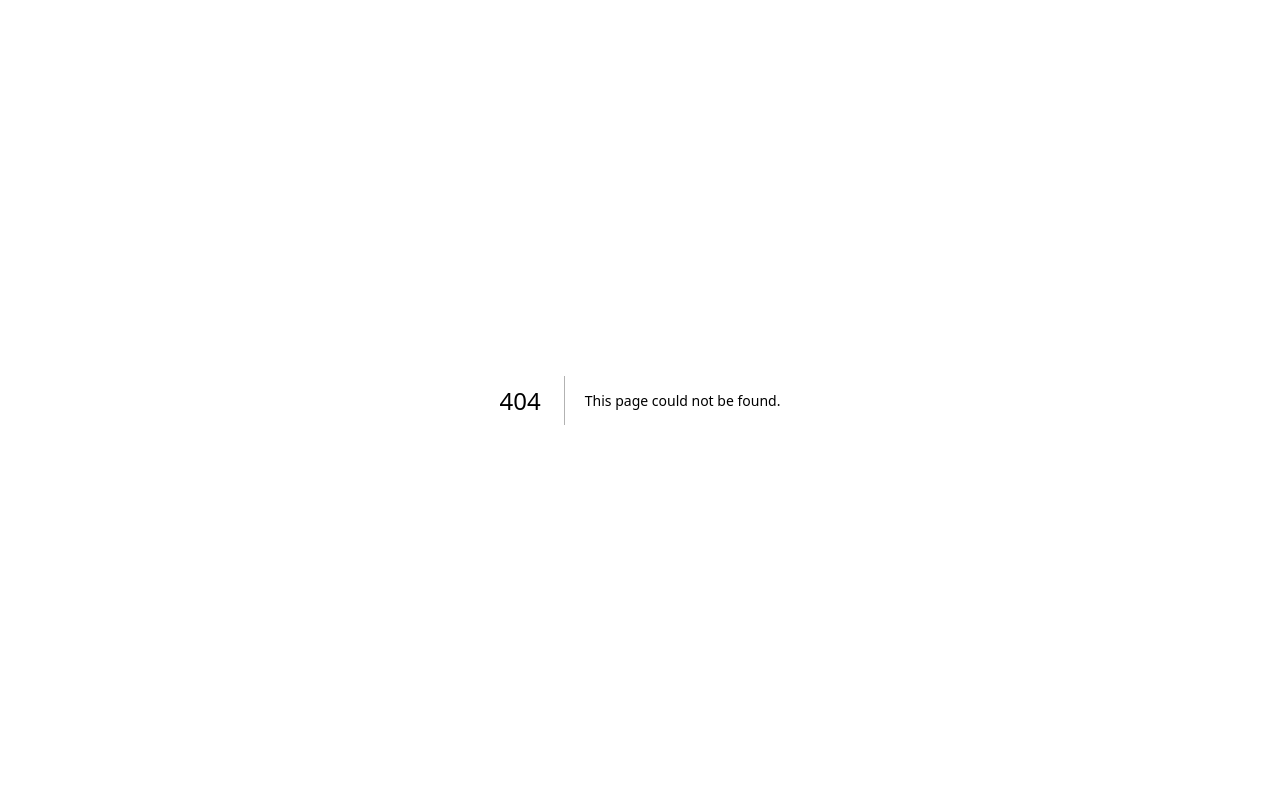
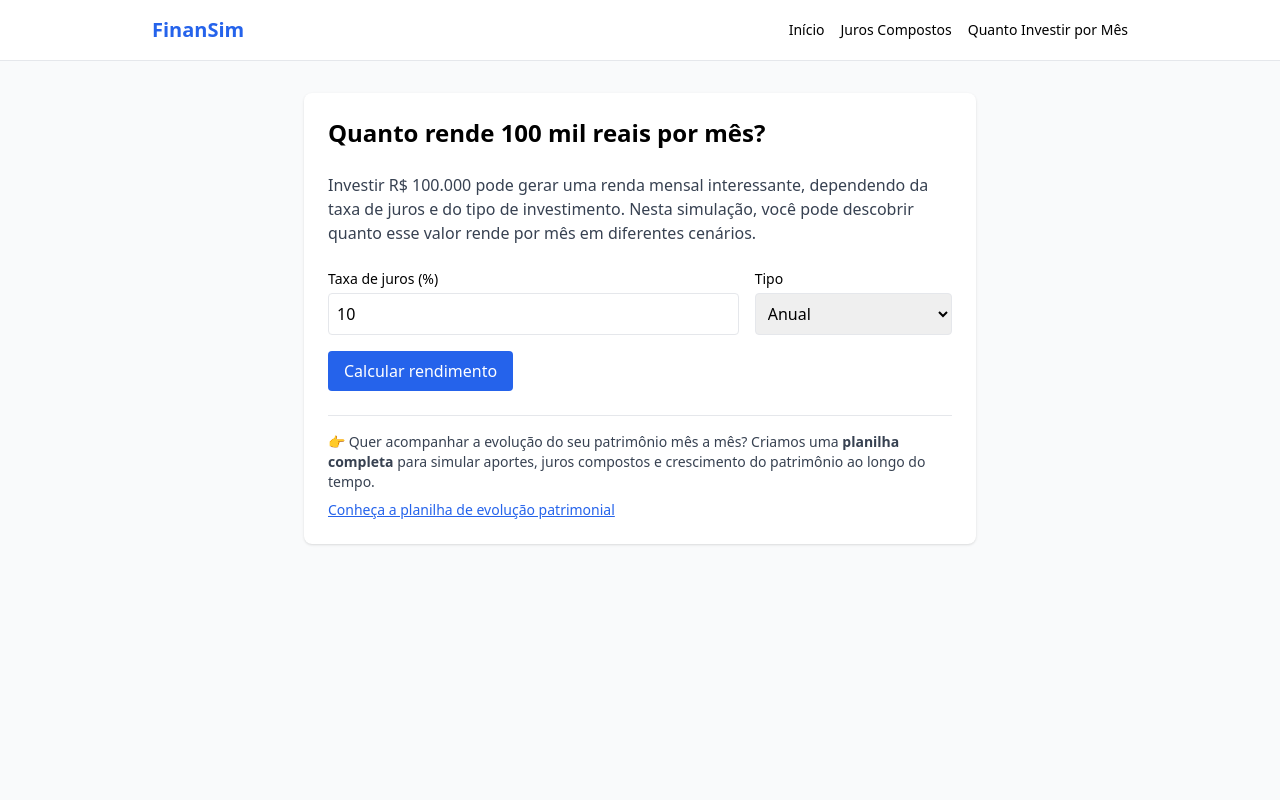
Before and after one commit to tulioqp/finansim, a Next.js app in the folder frontend/: page /quanto-rende-100-mil in a window 1280 px wide. Before the commit this address had no page. Shown: the top 800 px of the page. Built offline with nearby package versions, Linux system fonts and the light colour scheme.

Commit message:
quanto-rende-100-mil new page

```diff
--- a/frontend/pages/index.js
+++ b/frontend/pages/index.js
@@ -38,6 +38,12 @@ export default function Home() {
                 Quanto Investir por Mês
               </Link>
             </li>
+            <li>
+              <Link href="/quanto-rende-100-mil" className="text-blue-600">
+                 Quanto rende 100 mil reais por mês?
+              </Link>
+            </li>
+
           </ul>
 
           {/* Espaço para “empurrar” o conteúdo final */}
--- /dev/null
+++ b/frontend/pages/quanto-rende-100-mil.js
@@ -0,0 +1,129 @@
+import { useState } from 'react'
+import Head from 'next/head'
+import Header from '../components/Header'
+import Footer from '../components/Footer'
+
+export default function QuantoRende100Mil() {
+  const [taxa, setTaxa] = useState(10)
+  const [tipoTaxa, setTipoTaxa] = useState('anual')
+  const [resultado, setResultado] = useState(null)
+
+  function calcular(e) {
+    e.preventDefault()
+
+    let taxaMensal =
+      tipoTaxa === 'anual'
+        ? Math.pow(1 + taxa / 100, 1 / 12) - 1
+        : taxa / 100
+
+    const rendimentoMensal = 100000 * taxaMensal
+
+    setResultado(rendimentoMensal)
+  }
+
+  return (
+    <>
+      <Head>
+        <title>Quanto rende 100 mil reais por mês? | FinanSim</title>
+        <meta
+          name="description"
+          content="Descubra quanto rende 100 mil reais por mês em diferentes taxas de juros e simule cenários de investimento."
+        />
+      </Head>
+
+      <Header />
+
+      <div className="min-h-screen bg-gray-50 p-8">
+        <main className="max-w-2xl mx-auto bg-white p-6 rounded-lg shadow space-y-6">
+
+          <h1 className="text-2xl font-bold">
+            Quanto rende 100 mil reais por mês?
+          </h1>
+
+          <p className="text-gray-700">
+            Investir R$ 100.000 pode gerar uma renda mensal interessante,
+            dependendo da taxa de juros e do tipo de investimento.
+            Nesta simulação, você pode descobrir quanto esse valor rende por mês
+            em diferentes cenários.
+          </p>
+
+          <form onSubmit={calcular} className="space-y-4">
+            <div className="grid grid-cols-3 gap-4">
+              <div className="col-span-2">
+                <label className="block text-sm">Taxa de juros (%)</label>
+                <input
+                  type="number"
+                  step="0.01"
+                  className="mt-1 w-full border rounded p-2"
+                  value={taxa}
+                  onChange={e => setTaxa(Number(e.target.value))}
+                />
+              </div>
+
+              <div>
+                <label className="block text-sm">Tipo</label>
+                <select
+                  className="mt-1 w-full border rounded p-2"
+                  value={tipoTaxa}
+                  onChange={e => setTipoTaxa(e.target.value)}
+                >
+                  <option value="anual">Anual</option>
+                  <option value="mensal">Mensal</option>
+                </select>
+              </div>
+            </div>
+
+            <button
+              type="submit"
+              className="bg-blue-600 text-white px-4 py-2 rounded"
+            >
+              Calcular rendimento
+            </button>
+          </form>
+
+          {resultado !== null && (
+            <div className="p-4 border rounded bg-gray-50">
+              <p>
+                Com uma taxa de <strong>{taxa}% ao {tipoTaxa}</strong>,
+                R$ 100.000 rendem aproximadamente:
+              </p>
+
+              <p className="text-xl font-bold mt-2">
+                {new Intl.NumberFormat('pt-BR', {
+                    style: 'currency',
+                    currency: 'BRL'
+                }).format(resultado)} por mês
+              </p>
+
+              <p className="text-sm text-gray-600 mt-2">
+                Valores estimados, sem considerar impostos.
+              </p>
+            </div>
+          )}
+
+          <div className="border-t pt-4 text-sm text-gray-700">
+            <p>
+              👉 Quer acompanhar a evolução do seu patrimônio mês a mês?
+              Criamos uma <strong>planilha completa</strong> para simular aportes,
+              juros compostos e crescimento do patrimônio ao longo do tempo.
+            </p>
+
+            <p className="mt-2">
+              <a
+                href="https://pay.kiwify.com.br/SAMOtee"
+                className="text-blue-600 underline"
+                target="_blank"
+                rel="noopener noreferrer"
+              >
+                Conheça a planilha de evolução patrimonial
+              </a>
+            </p>
+          </div>
+
+        </main>
+      </div>
+
+      <Footer />
+    </>
+  )
+}
```
